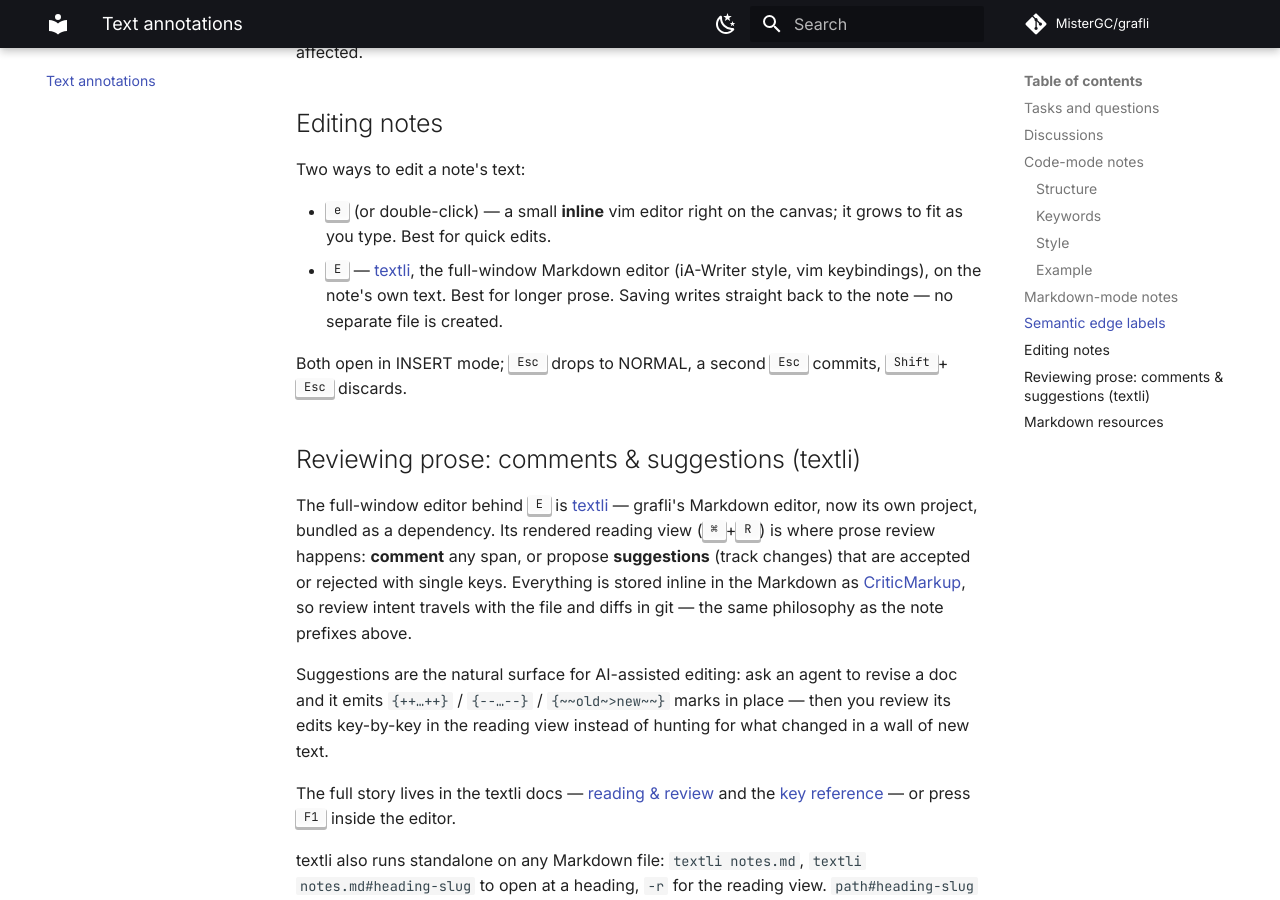
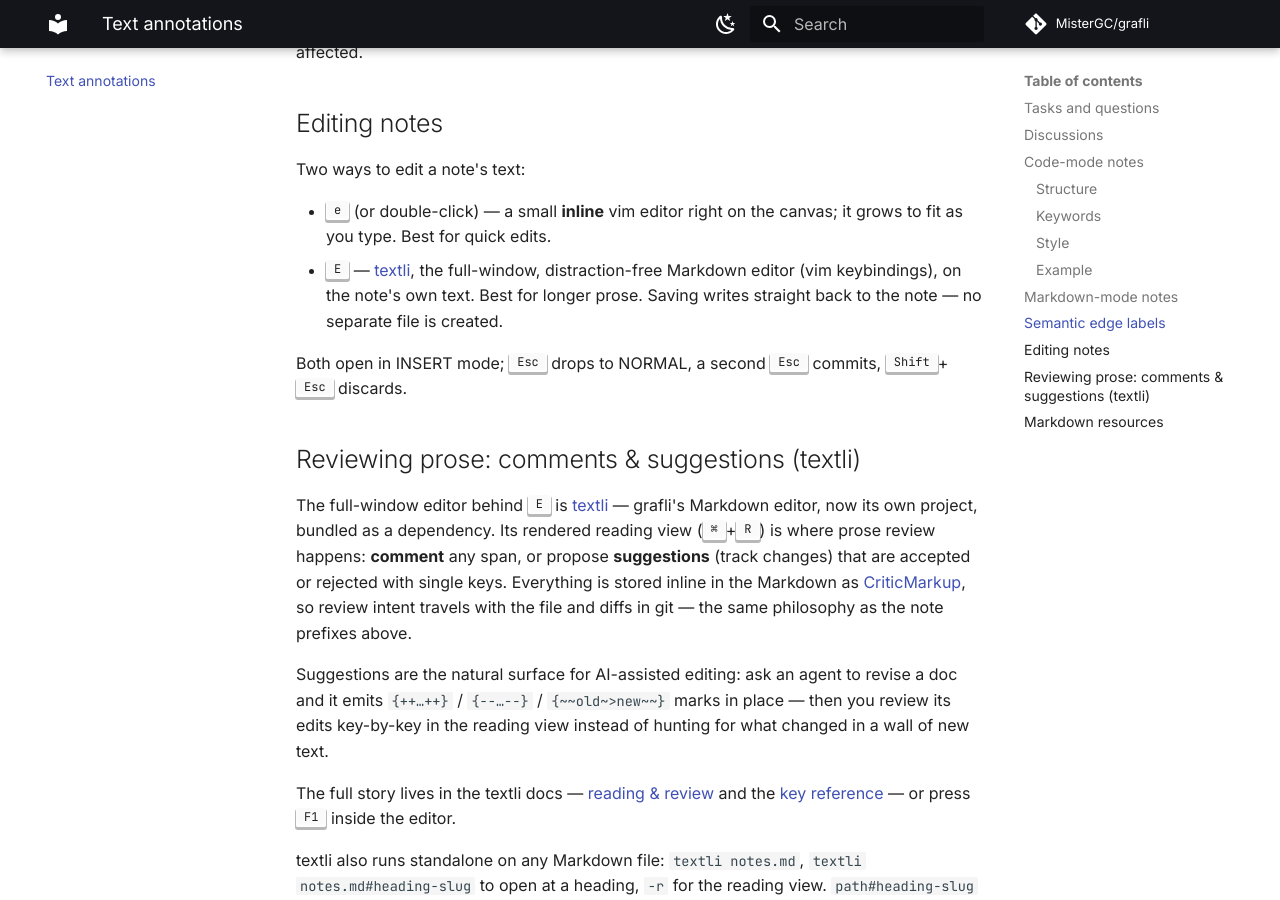
Before and after one commit to MisterGC/grafli, an MkDocs documentation site: the page built from docs/text-annotations.md, in a window 1280 px wide and 900 px high, scrolled down 4951 px. Built offline with MkDocs 1.6.1 and Material for MkDocs 9.7.7, drawn with Linux system fonts in a browser that asks for light colours; comment, search, counter and statistics services are not loaded.

Commit message:
Docs: drop the iA Writer brand reference

```diff
--- a/docs/text-annotations.md
+++ b/docs/text-annotations.md
@@ -185,7 +185,7 @@ Two ways to edit a note's text:
 * <kbd>e</kbd> (or double-click) — a small **inline** vim editor right on
   the canvas; it grows to fit as you type. Best for quick edits.
 * <kbd>E</kbd> — [textli](https://mistergc.github.io/textli/), the
-  full-window Markdown editor (iA-Writer style, vim keybindings), on the
+  full-window, distraction-free Markdown editor (vim keybindings), on the
   note's own text. Best for longer prose. Saving writes straight back to
   the note — no separate file is created.
 
```
